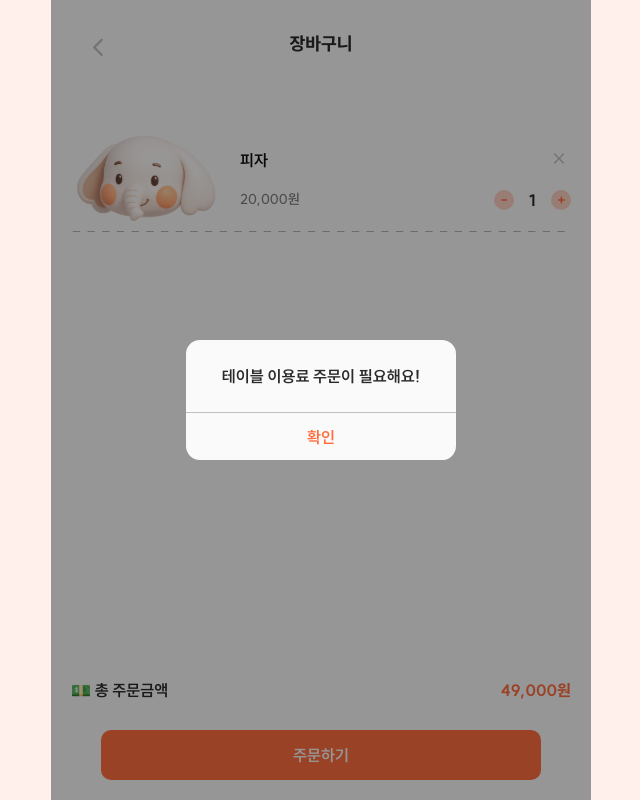
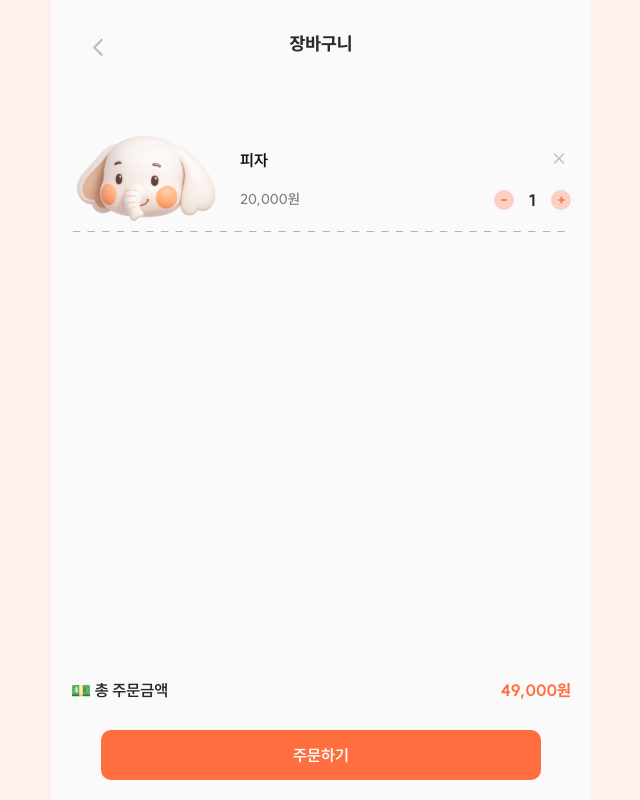
Before and after one commit to LikeLion-at-DGU/2025-d-order-frontend-customer, a React (Vite) app: page /ShoppingCart in a window 1280 px wide. Shown: the whole page, without its empty margins (319-959 px from the left). Built offline with nearby package versions, Linux system fonts and the light colour scheme.

Commit message:
Chore : 사용하지 않는 변수 정리

```diff
--- a/src/pages/shoppingCart/ShoppingCartpage.tsx
+++ b/src/pages/shoppingCart/ShoppingCartpage.tsx
@@ -18,7 +18,7 @@ interface ShoppingItem {
 const ShoppingCartPage = () => {
   const [ShoppingList, setShoppingList] = useState<ShoppingItem[] | null>(null);
   const navigate = useNavigate();
-  const [isConfirmModal, setisConfirmModal] = useState<boolean>(true);
+  const [isConfirmModal, _setisConfirmModal] = useState<boolean>(false);
 
   useEffect(() => {
     setShoppingList([
```
